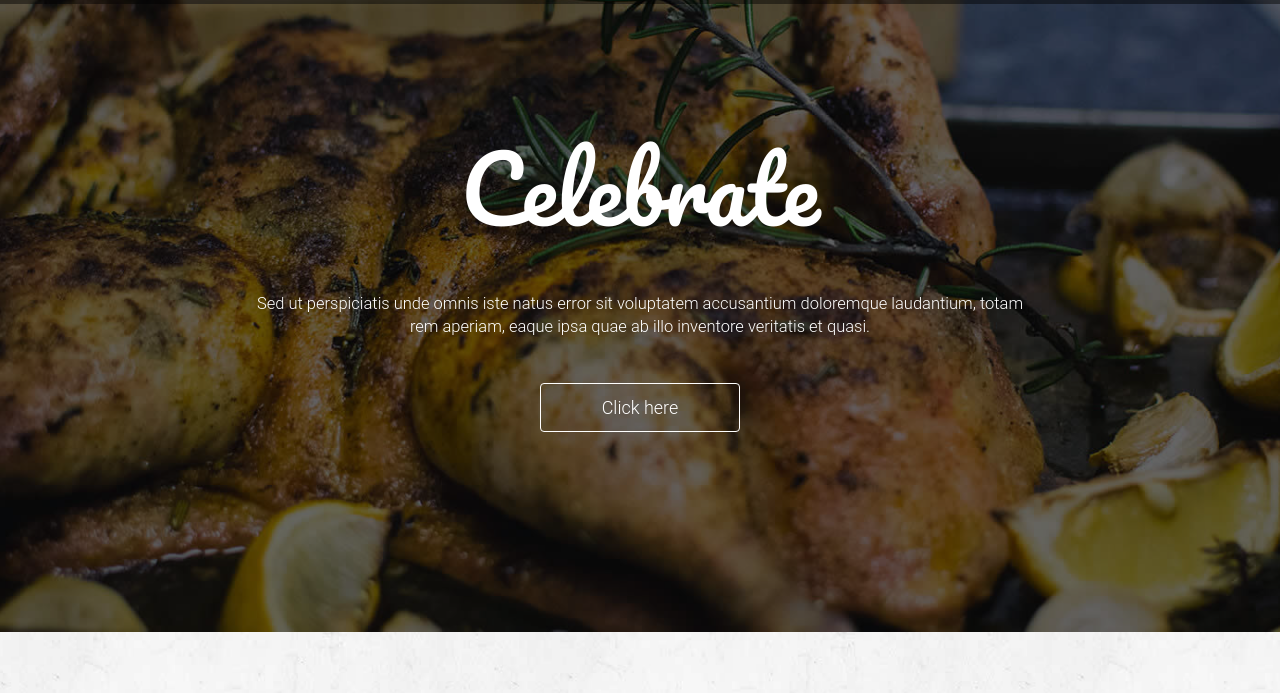
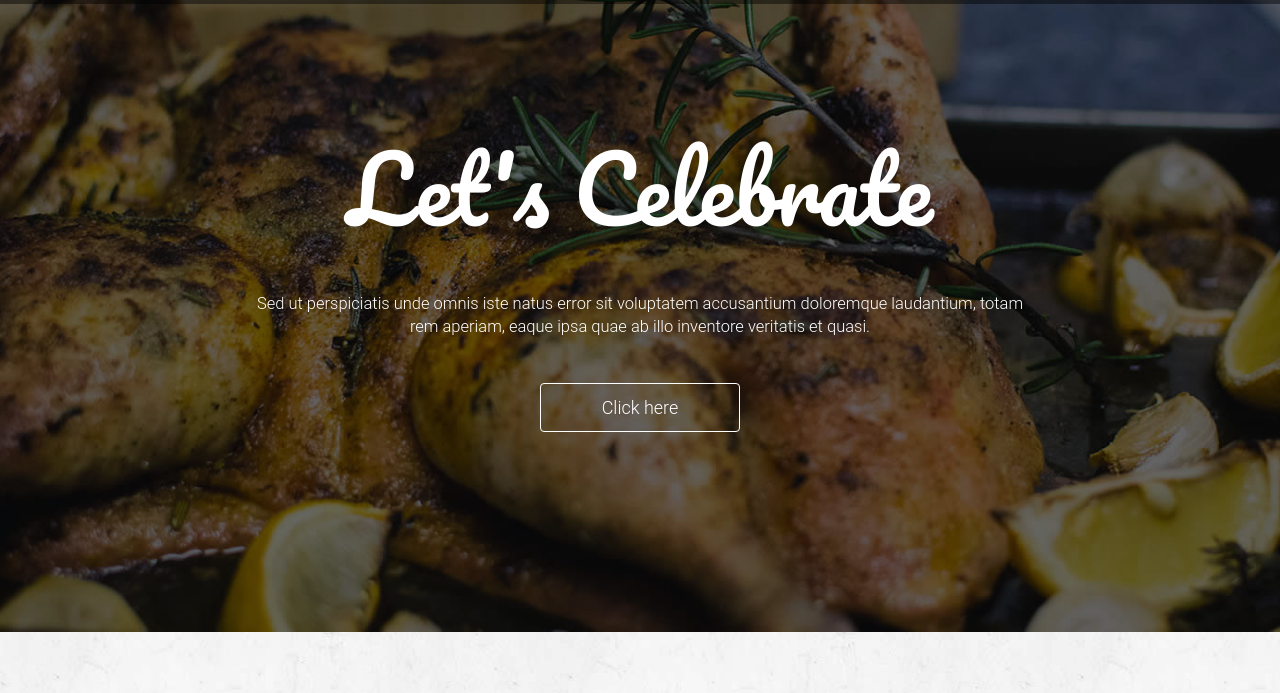
Before and after one commit to renjithm15/mopho2, a plain HTML site: page index.html in a window 1280 px wide. Shown: the part 107-800 px from the top of the page. Drawn offline with Linux system fonts and the light colour scheme.

Commit message:
Update index.html

```diff
--- a/index.html
+++ b/index.html
@@ -107,7 +107,7 @@
                         <div class="main_slider text-center">
                             <div class="col-md-12">
                                 <div class="main_slider_content wow zoomIn" data-wow-duration="1s">
-                                    <h1>Celebrate</h1>
+                                    <h1>Let's Celebrate</h1>
                                     <p>Sed ut perspiciatis unde omnis iste natus error sit voluptatem accusantium doloremque laudantium, totam rem aperiam, eaque ipsa quae ab illo inventore veritatis et quasi. </p>
                                     <button href="" class="btn-lg">Click here</button>
                                 </div>
```
